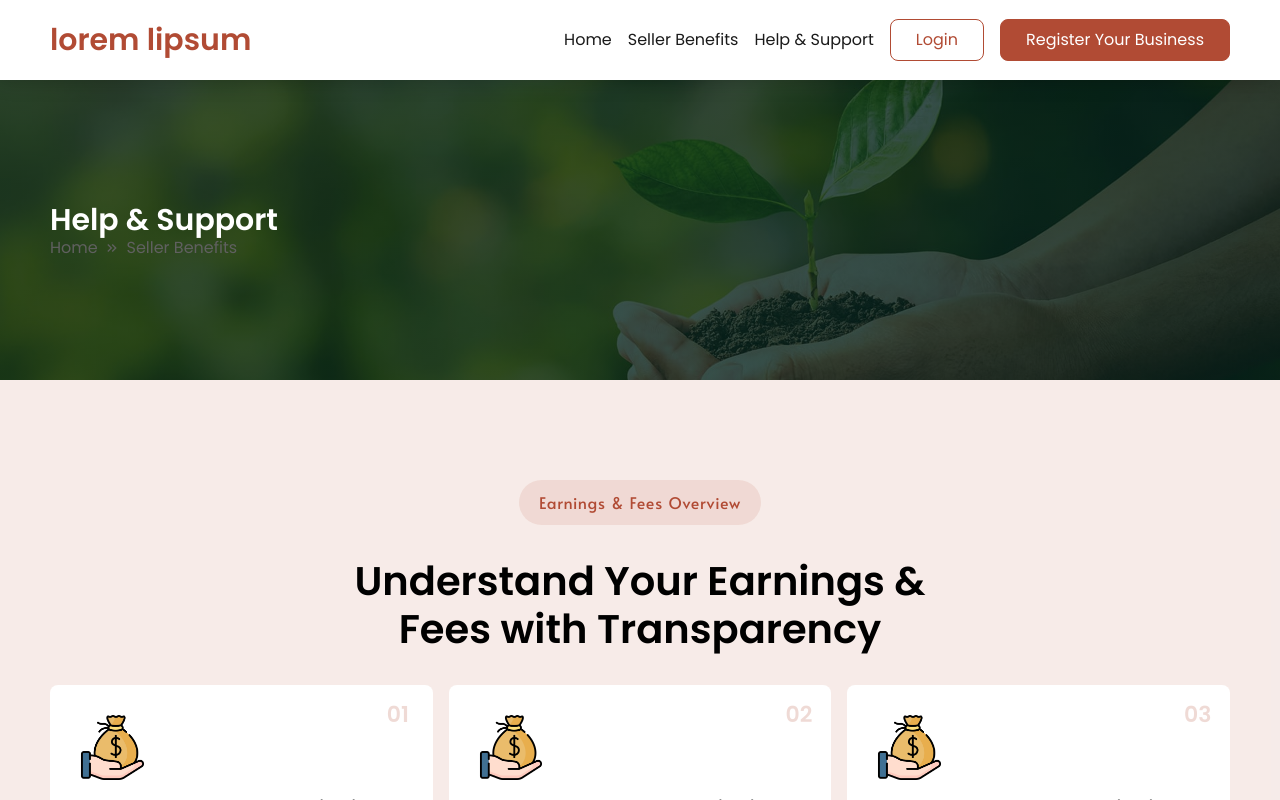
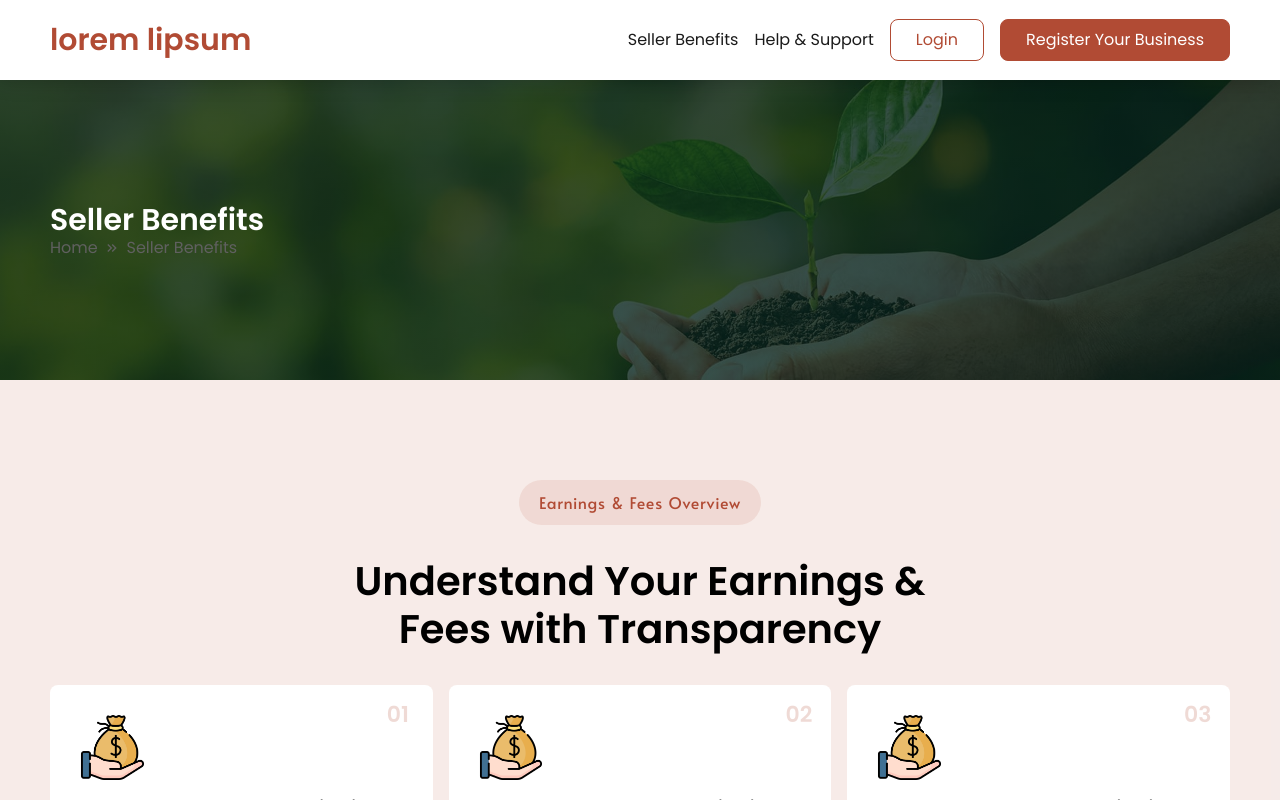
Before and after one commit to rishabhkhade/jungleboosh-frontend, a React (Create React App) app: page /seller-benefits in a window 1280 px wide. Shown: the top 800 px of the page. Built offline with nearby package versions, Linux system fonts and the light colour scheme.

Commit message:
unwanted code remove

```diff
--- a/src/component/header/Header.js
+++ b/src/component/header/Header.js
@@ -15,9 +15,6 @@ function Header() {
           </div>
 
           <div className="links">
-            <Link to="/sell-online" className="sell-online">
-              Home
-            </Link>
 
             <Link to="/seller-benefits" className="sell-online">
               Seller Benefits
--- a/src/component/page-top/PageTop.js
+++ b/src/component/page-top/PageTop.js
@@ -2,7 +2,7 @@ import React from "react";
 import "./PageTop.scss";
 import { MdOutlineKeyboardDoubleArrowRight } from "react-icons/md";
 
-function PageTop({ prev_page_name, cur_page_name, bgImage }) {
+function PageTop({ prev_page_name, cur_page_name, bgImage, page_heading }) {
   return (
     <>
       <div
@@ -11,7 +11,7 @@ function PageTop({ prev_page_name, cur_page_name, bgImage }) {
       >
         <div className="cont page-top-cont">
           <div class="page-top-left">
-            <h2>Help & Support</h2>
+            <h2>{page_heading}</h2>
             <a href="/" className="breadcrums">
               {prev_page_name}
               <span>
--- a/src/pages/help-support/HelpSupport.js
+++ b/src/pages/help-support/HelpSupport.js
@@ -6,7 +6,6 @@ import {
   FaPhoneAlt,
   FaMapMarkerAlt,
   FaEnvelope,
-  FaClock,
 } from "react-icons/fa";
 import Header from "../../component/header/Header";
 import PageTop from "../../component/page-top/PageTop";
@@ -56,6 +55,7 @@ function HelpSupport() {
       <Header />
 
       <PageTop
+        page_heading="Help & Support"
         prev_page_name="Home"
         cur_page_name="Help & Support"
         bgImage={bgimg}
--- a/src/pages/seller-benifits/SellerBenefits.js
+++ b/src/pages/seller-benifits/SellerBenefits.js
@@ -82,6 +82,7 @@ function SellerBenefits() {
       <Header />
 
       <PageTop
+        page_heading="Seller Benefits"
         prev_page_name="Home"
         cur_page_name="Seller Benefits"
         bgImage={bgimg}
--- a/src/pages/sellerHome/SellerHome.js
+++ b/src/pages/sellerHome/SellerHome.js
@@ -1,4 +1,4 @@
-import React, { useState } from "react";
+import React from "react";
 import "./SellerHome.scss";
 import image_hero from "../../assets/hero_section/hero-img.webp";
 import HeadingTag from "../../component/heading-tag/HeadingTag";
@@ -7,12 +7,10 @@ import testimonial_img1 from "../../assets/testimonial/NewProject.webp";
 import Header from "../../component/header/Header";
 import Footer from "../../component/footer/Footer";
 import step_img1 from "../../assets/steps/2114.jpg";
-import { RiMegaphoneLine } from "react-icons/ri";
 import earn_more from "../../assets/seller-benefits/salary.png";
 import { GoCheck } from "react-icons/go";
 import { LiaRecycleSolid } from "react-icons/lia";
 import product_listing from "../../assets/online_business/6029494.webp";
-import { MdArrowDownward } from "react-icons/md";
 
 function SellerHome(props) {
   //why choose us data
```
